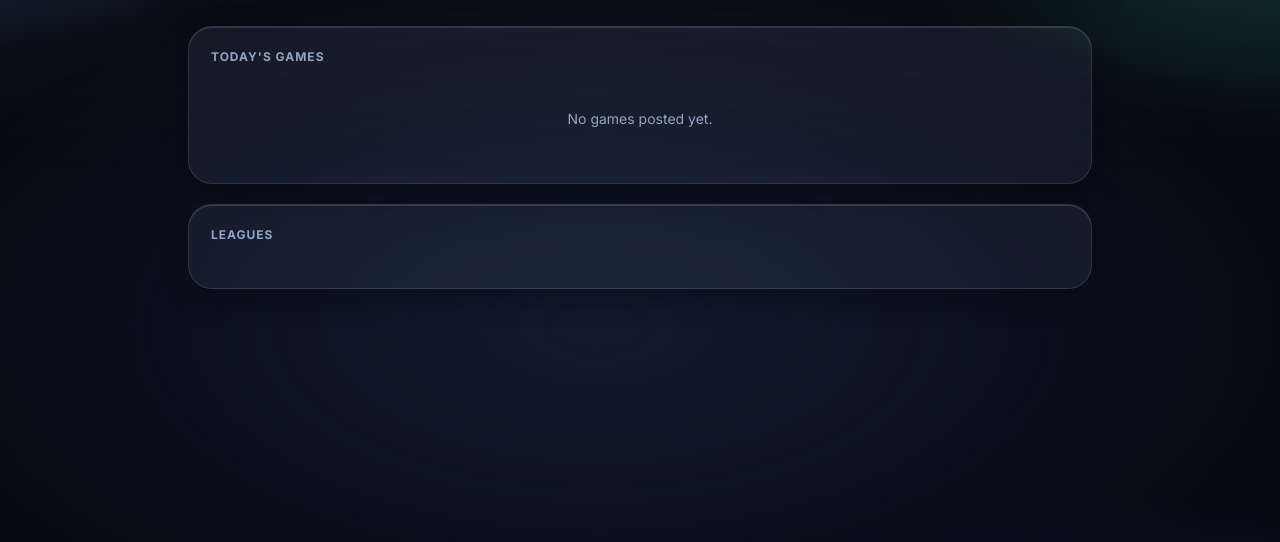
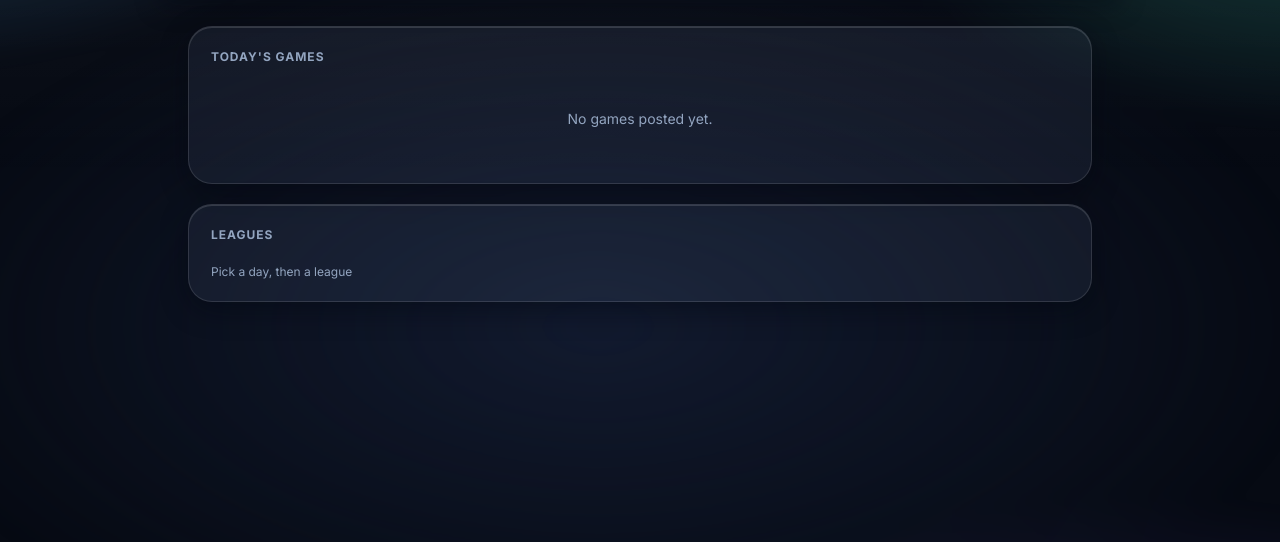
Before and after one commit to TJCurnutte/cahl-dashboard, a Flask app: page / in a window 1280 px wide. Shown: the part 58-600 px from the top of the page. Run offline with Flask 3, Linux system fonts and the light colour scheme; data that the repository does not hold is empty.

Commit message:
Condense today's games and add two-step day->league picker
- Today tab: one-line game rows (time, home vs away, rink chip) instead of stacked cards.

- League selection: day-grouped chips (Sunday/Monday/.../Other) then per-day league pills, replacing 30-item dropdowns on League, Team, and Analytics tabs; persists day choice.

- Team tab now shows a tapped team even when its league is unknown, with picker below; 'Change' link resets league.

- Scoped league-section pill handler so picker pills don't interfere.

Generated with Devin

Co-Authored-By: Devin <158243242+devin-ai-integration[bot]@users.noreply.github.com>

```diff
--- a/static/css/style.css
+++ b/static/css/style.css
@@ -937,6 +937,99 @@ nav a.active svg, .nav-link.active svg {
 }
 
 /* ============================================================
+   Condensed Today list + two-step league picker
+   ============================================================ */
+
+.today-card { padding: 12px 14px 6px; }
+
+.today-list { display: flex; flex-direction: column; }
+
+.today-row {
+  display: flex;
+  align-items: center;
+  gap: 10px;
+  padding: 8px 2px;
+  border-bottom: 1px solid var(--border);
+  font-size: 13.5px;
+  min-width: 0;
+}
+
+.today-row:last-child { border-bottom: none; }
+
+.t-time {
+  flex: 0 0 62px;
+  font-weight: 700;
+  color: var(--text);
+  font-variant-numeric: tabular-nums;
+  font-size: 13px;
+}
+
+.t-match {
+  flex: 1 1 auto;
+  min-width: 0;
+  display: flex;
+  align-items: baseline;
+  gap: 6px;
+  flex-wrap: wrap;
+}
+
+.t-match .link { font-weight: 600; white-space: nowrap; overflow: hidden; text-overflow: ellipsis; max-width: 100%; }
+
+.t-vs { color: var(--muted); font-size: 11px; flex: 0 0 auto; }
+
+.t-rink {
+  flex: 0 0 auto;
+  color: var(--muted);
+  font-size: 11.5px;
+  font-weight: 600;
+  padding: 2px 8px;
+  border-radius: 999px;
+  background: var(--glass-bg);
+  border: 1px solid var(--glass-border);
+  white-space: nowrap;
+}
+
+/* Two-step league picker */
+.picker-days {
+  display: flex;
+  flex-wrap: wrap;
+  gap: 8px;
+  margin-bottom: 10px;
+}
+
+.day-pill { font-weight: 700; }
+
+.pill-count {
+  margin-left: 6px;
+  font-size: 10px;
+  font-weight: 600;
+  opacity: 0.65;
+}
+
+.picker-leagues {
+  display: flex;
+  flex-wrap: wrap;
+  gap: 8px;
+  margin-bottom: 4px;
+}
+
+.picker-hint {
+  color: var(--muted);
+  font-size: 12px;
+  margin-top: 10px;
+}
+
+.picker-current {
+  font-size: 13px;
+  color: var(--muted);
+  margin-bottom: 12px;
+}
+
+.picker-current b { color: var(--text); font-weight: 700; }
+
+.picker-current .link { margin-left: 8px; font-size: 12px; }
+
+/* ============================================================
    Desktop enhancements
    ============================================================ */
 
--- a/static/js/app.js
+++ b/static/js/app.js
@@ -6,6 +6,7 @@ const $main = document.getElementById('main');
     let state = {
       tab: 'today',
       leagueId: localStorage.getItem('cahl-league') || '',
+      leagueDay: localStorage.getItem('cahl-league-day') || '',
       teamId: localStorage.getItem('cahl-team') || '',
       auto: false,
       leagues: [],
@@ -19,6 +20,89 @@ const $main = document.getElementById('main');
 
     function $(sel){ return document.querySelector(sel); }
     function fmtTime(t){ return t || 'TBD'; }
+
+    // ---- Two-step league picker: day chips -> league pills ----
+    const DAY_ORDER = ['Sunday', 'Monday', 'Tuesday', 'Wednesday', 'Thursday', 'Friday', 'Other'];
+
+    function leagueDay(name) {
+      const n = (name || '').toLowerCase();
+      if (n.includes('sunday')) return 'Sunday';
+      if (n.includes('monday')) return 'Monday';
+      if (/\btue\b|tuesday/.test(n)) return 'Tuesday';
+      if (n.includes('wednesday')) return 'Wednesday';
+      if (/\bthur\b|thursday/.test(n)) return 'Thursday';
+      if (n.includes('friday')) return 'Friday';
+      return 'Other';
+    }
+
+    function shortLeagueName(name) {
+      let s = (name || '').trim();
+      s = s.replace(/^NTPRD Chiller\s+/i, '');
+      s = s.replace(/^(Sunday|Monday|Tuesday|Tue|Wednesday|Thursday|Thur|Friday)\s*-?\s*/i, '');
+      s = s.replace(/^NTPRD Chiller\s+/i, '');
+      s = s.replace(/\s*-?\s*league\s*$/i, '');
+      s = s.replace(/^-\s*/, '').trim();
+      return s || name;
+    }
+
+    function leagueGroups() {
+      const groups = {};
+      DAY_ORDER.forEach(d => { groups[d] = []; });
+      state.leagues.forEach(l => groups[leagueDay(l.name)].push(l));
+      return groups;
+    }
+
+    function selectedLeagueDay() {
+      if (state.leagueDay) return state.leagueDay;
+      if (state.leagueId) {
+        const l = state.leagues.find(x => x.id === state.leagueId);
+        if (l) return leagueDay(l.name);
+      }
+      return '';
+    }
+
+    function pickerHtml() {
+      const groups = leagueGroups();
+      const day = selectedLeagueDay();
+      let html = '<div class="picker-days">';
+      DAY_ORDER.forEach(d => {
+        if (!groups[d].length) return;
+        html += `<span class="pill day-pill ${d === day ? 'active' : ''}" data-day="${d}">${d}<span class="pill-count">${groups[d].length}</span></span>`;
+      });
+      html += '</div>';
+      if (day && groups[day].length) {
+        html += '<div class="picker-leagues">';
+        groups[day].forEach(l => {
+          html += `<span class="pill league-pill ${l.id === state.leagueId ? 'active' : ''}" data-lid="${l.id}">${shortLeagueName(l.name)}</span>`;
+        });
+        html += '</div>';
+      }
+      return html;
+    }
+
+    function currentLeagueName() {
+      const l = state.leagues.find(x => x.id === state.leagueId);
+      return l ? l.name : '';
+    }
+
+    async function chooseLeague(lid) {
+      if (!lid) return;
+      state.leagueId = lid;
+      localStorage.setItem('cahl-league', lid);
+      const l = state.leagues.find(x => x.id === lid);
+      if (l) {
+        state.leagueDay = leagueDay(l.name);
+        localStorage.setItem('cahl-league-day', state.leagueDay);
+      }
+      if (state.tab === 'league') await renderLeague();
+      else if (state.tab === 'team') await renderTeam();
+      else if (state.tab === 'analytics') await renderAnalytics();
+      else setTab('league');
+    }
+
+    function changeLeagueHtml() {
+      return `<div class="picker-current">League: <b>${currentLeagueName()}</b> <span class="link" data-change-league>Change</span></div>`;
+    }
 
     // ---- Interaction polish: skeletons, fade-in, count-ups, pull-to-refresh, button press ----
 
@@ -198,51 +282,44 @@ const $main = document.getElementById('main');
       `;
     }
 
+    function todayRowHtml(g) {
+      const rink = (g.facility || '').replace(/^Chiller\s+/i, '');
+      return `<div class="today-row">
+        <span class="t-time">${fmtTime(g.time)}</span>
+        <span class="t-match"><span class="link" onclick="selectTeam('${g.home_id || ''}')">${g.home}</span><span class="t-vs">vs</span><span class="link" onclick="selectTeam('${g.away_id || ''}')">${g.away}</span></span>
+        <span class="t-rink">${rink}</span>
+      </div>`;
+    }
+
     async function renderToday(refresh) {
       const data = await api('/api/today', refresh);
       if (data.error) { $main.innerHTML = `<div class="error">${data.error}</div>`; return; }
       state.leagues = data.leagues;
 
-      let html = '<div class="card"><h2>Today\'s Games</h2>';
-      if (!data.today.length) html += '<div class="empty">No games posted yet.</div>';
-      html += data.today.map(g => gameHtml(g)).join('');
+      let html = '<div class="card today-card"><h2>Today\'s Games</h2>';
+      if (!data.today.length) {
+        html += '<div class="empty">No games posted yet.</div>';
+      } else {
+        html += '<div class="today-list">' + data.today.map(todayRowHtml).join('') + '</div>';
+      }
       html += '</div>';
 
-      // Also show league filter shortcuts
-      html += '<div class="card"><h3>Leagues</h3><div class="pill-row">';
-      html += data.leagues.map(l => `<span class="pill" data-lid="${l.id}">${l.name}</span>`).join('');
-      html += '</div></div>';
+      html += '<div class="card"><h3>Leagues</h3>' + pickerHtml() +
+        '<div class="picker-hint">Pick a day, then a league</div></div>';
       setMainHtml(html);
-
-      $('.pill-row')?.addEventListener('click', e => {
-        if (e.target.classList.contains('pill')) {
-          state.leagueId = e.target.dataset.lid;
-          setTab('league');
-        }
-      });
     }
 
     async function renderLeague(refresh) {
-      let html = '<div class="card">';
-      html += '<h2>League / Scores</h2>';
-      html += '<select id="leagueSelect"><option value="">Choose a league</option>';
       if (!state.leagues.length) {
         const home = await api('/api/today');
         state.leagues = home.leagues || [];
       }
-      state.leagues.forEach(l => {
-        html += `<option value="${l.id}" ${l.id === state.leagueId ? 'selected' : ''}>${l.name}</option>`;
-      });
-      html += '</select>';
+      let html = '<div class="card">';
+      html += '<h2>League / Scores</h2>';
+      html += pickerHtml();
       html += '<div id="leagueContent"></div></div>';
       setMainHtml(html);
 
-      const $sel = $('#leagueSelect');
-      $sel.onchange = async () => {
-        state.leagueId = $sel.value;
-        localStorage.setItem('cahl-league', state.leagueId);
-        await loadLeagueContent(state.leagueId);
-      };
       if (state.leagueId) await loadLeagueContent(state.leagueId, refresh);
     }
 
@@ -302,42 +379,29 @@ const $main = document.getElementById('main');
       animateNumbers($content);
 
       $('.pill-row')?.addEventListener('click', e => {
-        if (e.target.classList.contains('pill')) {
+        if (e.target.classList.contains('pill') && e.target.dataset.sec) {
           const sec = e.target.dataset.sec;
           localStorage.setItem('cahl-league-section', sec);
-          document.querySelectorAll('.pill').forEach(p => p.classList.toggle('active', p.dataset.sec === sec));
+          document.querySelectorAll('.pill[data-sec]').forEach(p => p.classList.toggle('active', p.dataset.sec === sec));
           document.querySelectorAll('.league-sec').forEach(s => s.style.display = s.id === 'leagueSec' + sec ? 'block' : 'none');
         }
       });
     }
 
     async function renderTeam(refresh) {
-      let html = '<div class="card">';
-      html += '<h2>My Team</h2>';
+      if (!state.leagues.length) {
+        const home = await api('/api/today');
+        state.leagues = home.leagues || [];
+      }
 
-      if (!state.leagueId) {
-        if (!state.leagues.length) {
-          const home = await api('/api/today');
-          state.leagues = home.leagues || [];
-        }
-        html += '<label style="color:var(--muted);font-size:13px">Start by selecting your league</label>';
-        html += '<select id="teamLeagueSelect"><option value="">Choose league</option>';
-        state.leagues.forEach(l => html += `<option value="${l.id}">${l.name}</option>`);
-        html += '</select>';
-        html += '<div id="teamContent"></div></div>';
-        setMainHtml(html);
-        $('#teamLeagueSelect').onchange = async (e) => {
-          state.leagueId = e.target.value;
-          localStorage.setItem('cahl-league', state.leagueId);
-          const data = await api(`/api/league/${state.leagueId}`);
-          state.teams = data.standings.map(s => ({ id: s.team_id, name: s.team })).filter(t => t.id);
-          renderTeamContent();
-        };
-      } else {
+      let html = '<div class="card"><h2>My Team</h2>';
+
+      if (state.leagueId) {
         if (!state.teams.length) {
           const data = await api(`/api/league/${state.leagueId}`);
           state.teams = data.standings.map(s => ({ id: s.team_id, name: s.team })).filter(t => t.id);
         }
+        html += changeLeagueHtml();
         html += '<select id="teamSelect"><option value="">Choose your team</option>';
         state.teams.forEach(t => html += `<option value="${t.id}" ${t.id === state.teamId ? 'selected' : ''}>${t.name}</option>`);
         html += '</select>';
@@ -349,18 +413,17 @@ const $main = document.getElementById('main');
           await loadTeamContent(state.teamId);
         };
         if (state.teamId) await loadTeamContent(state.teamId, refresh);
+      } else if (state.teamId) {
+        // Team tapped from a game card but league unknown — show the team, offer picker to switch
+        html += '<div id="teamContent"></div>';
+        html += '<div class="picker-hint" style="margin-top:16px">Pick your league to switch teams:</div>' + pickerHtml() + '</div>';
+        setMainHtml(html);
+        await loadTeamContent(state.teamId, refresh);
+      } else {
+        html += '<div class="picker-hint" style="margin:-4px 0 10px">Pick a day, then your league</div>' + pickerHtml();
+        html += '<div id="teamContent"></div></div>';
+        setMainHtml(html);
       }
-    }
-
-    function renderTeamContent() {
-      const $content = $('#teamContent');
-      $content.innerHTML = `<select id="teamSelect"><option value="">Choose your team</option>` +
-        state.teams.map(t => `<option value="${t.id}">${t.name}</option>`).join('') + '</select>';
-      $('#teamSelect').onchange = async (e) => {
-        state.teamId = e.target.value;
-        localStorage.setItem('cahl-team', state.teamId);
-        await loadTeamContent(state.teamId);
-      };
     }
 
     async function loadTeamContent(teamId, refresh=false) {
@@ -497,25 +560,15 @@ const $main = document.getElementById('main');
     }
 
     async function renderAnalytics(refresh) {
-      let html = '<div class="card"><h2>Analytics</h2>';
+      if (!state.leagues.length) {
+        const home = await api('/api/today');
+        state.leagues = home.leagues || [];
+      }
 
       if (!state.leagueId) {
-        html += '<label style="color:var(--muted);font-size:13px">Select a league for team analytics</label>';
-        html += '<select id="anaLeagueSelect"><option value="">Choose league</option>';
-        if (!state.leagues.length) {
-          const home = await api('/api/today');
-          state.leagues = home.leagues || [];
-        }
-        state.leagues.forEach(l => html += `<option value="${l.id}">${l.name}</option>`);
-        html += '</select>';
+        let html = '<div class="card"><h2>Analytics</h2>';
+        html += '<div class="picker-hint" style="margin:-4px 0 10px">Pick a day, then a league</div>' + pickerHtml() + '</div>';
         setMainHtml(html);
-        $('#anaLeagueSelect').onchange = async (e) => {
-          state.leagueId = e.target.value;
-          localStorage.setItem('cahl-league', state.leagueId);
-          const data = await api(`/api/league/${state.leagueId}`);
-          state.teams = data.standings.map(s => ({ id: s.team_id, name: s.team })).filter(t => t.id);
-          await loadAnalyticsContent(data);
-        };
         return;
       }
 
@@ -527,6 +580,7 @@ const $main = document.getElementById('main');
       if (!data || data.error) { $main.innerHTML = `<div class="error">${(data||{}).error || 'No data'}</div>`; return; }
 
       let html = `<div class="card"><h2>Analytics · ${data.league_name}</h2>`;
+      html += changeLeagueHtml();
 
       // Points leaders mini chart
       const maxPts = Math.max(...data.standings.map(s => s.pts), 1);
@@ -578,6 +632,28 @@ const $main = document.getElementById('main');
       setTab(a.dataset.tab);
     }));
 
+    // Delegated league-picker + change-league clicks
+    $main.addEventListener('click', async (e) => {
+      const chg = e.target.closest('[data-change-league]');
+      if (chg) {
+        state.leagueId = '';
+        localStorage.removeItem('cahl-league');
+        await loadActiveTab();
+        return;
+      }
+      const dayEl = e.target.closest('.day-pill');
+      if (dayEl) {
+        state.leagueDay = dayEl.dataset.day;
+        localStorage.setItem('cahl-league-day', state.leagueDay);
+        await loadActiveTab();
+        return;
+      }
+      const lidEl = e.target.closest('.league-pill');
+      if (lidEl) {
+        await chooseLeague(lidEl.dataset.lid);
+      }
+    });
+
     $refresh.addEventListener('click', refreshAll);
 
     $auto.addEventListener('change', () => {
--- a/templates/index.html
+++ b/templates/index.html
@@ -12,7 +12,7 @@
   <title>CAHL Dashboard</title>
   <link rel="preconnect" href="https://fonts.googleapis.com" />
   <link rel="preconnect" href="https://fonts.gstatic.com" crossorigin />
-  <link rel="stylesheet" href="/static/css/style.css?v=2" />
+  <link rel="stylesheet" href="/static/css/style.css?v=3" />
 </head>
 <body>
   <a class="skip-link" href="#main">Skip to content</a>
@@ -63,6 +63,6 @@
     </nav>
   </div>
 
-  <script src="/static/js/app.js?v=2"></script>
+  <script src="/static/js/app.js?v=3"></script>
 </body>
 </html>
```
